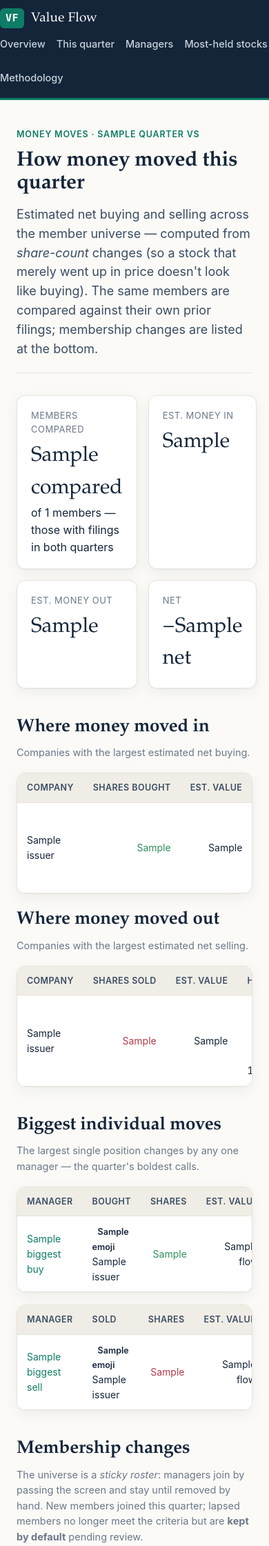
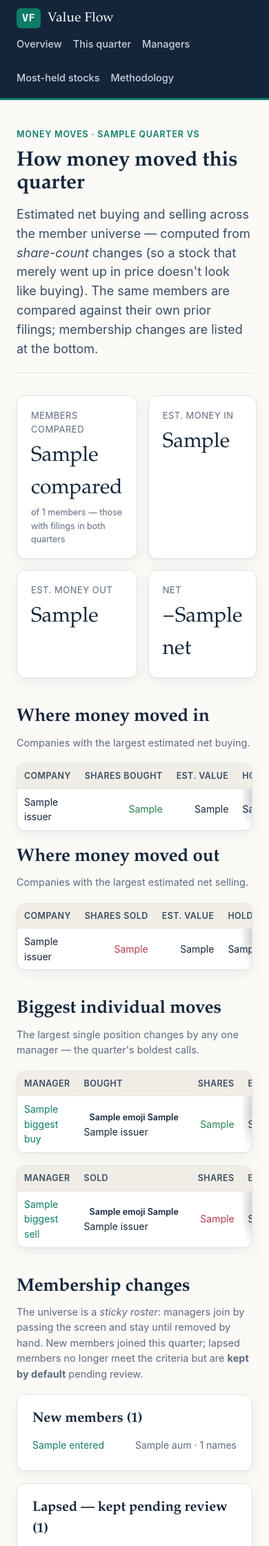
Before and after one commit to kyleding91/Fund-Manager-Analysis, a Python web app: template web/templates/moves.html in a window 390 px wide. Shown: the top 2241 px of the page at 69% size. Run offline with Jinja, Linux system fonts and the light colour scheme; the template is opened without the code that fills it: most values are stand-ins (such as "Sample title", 1, 10 or a date in 2020).

Commit message:
Design review fixes: batches 1+2 (11 quick wins + 3 reader-experience)
First run of the new design-reviewer agent (UI/UX critique grounded in
ui-ux-pro-max design rules + WCAG 2.1 AA, contrast ratios computed from actual
hex values) produced a prioritized report; this implements the approved
batches.

Breakage & accessibility (batch 1):
- B1 mobile masthead kept its side padding (nav was flush to the screen edge)
- B2 the 4-up change-counter cards no longer force horizontal page scroll on
  phones (inline grid style removed; responsive 2x2 applies) — fund + stock pages
- B3 footer text now uses the footer's light tone (#C9D2DC, 10.1:1) instead of
  the page's muted gray (3.45:1 on navy — failed AA on every page)
- B6 three tokens nudged over the 4.5:1 AA line: --green #28804F, --muted
  #5D6B7E, trimmed pill #8A5A0E (visually near-identical)
- B10 moves-page KPI card used an unstyled class (hint -> sub)
- C1 numerals, change pills and dates never wrap mid-value; C4 histogram
  baseline; C7 initial sort indicator on the managers table; C9 headline KPIs
  at 3 significant figures ($983B, not $982.74B); C11 exit badge de-emojied;
  C13 skip-to-content link for keyboard users

Reader experience (batch 2):
- B4 wide tables on mobile get scrolling-edge shadows (pure CSS,
  background-attachment: local) + tighter cell padding under 520px; fund
  holdings reordered so % of portfolio sits beside the company name
- B5 change indicators no longer rely on emoji alone: worded pills with
  aria-hidden text glyphs (+ ▲ ▼ ×) colored by the existing .chg-* styles;
  emoji removed from section headers (colorblind + screen-reader fix)
- B8 homepage dead ends removed: most-held stocks and new members now link to
  their pages (matching the identical lists elsewhere)

Also: design-reviewer agent definition (.claude/agents/), deferred review
items (B7, B9, C2-C14 remainder, D1-D5) parked in ROADMAP's design backlog.

Verified: 88 tests pass; mobile (375px) shows no horizontal scroll
(was 429px), nav at x=24 (was 0), 2x2 KPI grid, worded glyph pills live.

Co-Authored-By: Claude Opus 4.8 <noreply@anthropic.com>

```diff
--- a/web/static/style.css
+++ b/web/static/style.css
@@ -3,7 +3,7 @@
 :root {
   --ink: #14253A;
   --ink-soft: #3A4D63;
-  --muted: #6B7889;
+  --muted: #5D6B7E;
   --emerald: #0E7C66;
   --emerald-dark: #0a5c4c;
   --emerald-tint: #E5F0EC;
@@ -13,7 +13,7 @@
   --line-soft: #F0EDE6;
   --amber: #B7791F;
   --red: #B23A48;
-  --green: #2F8F5B;
+  --green: #28804F;
   --radius: 12px;
   --shadow: 0 1px 2px rgba(20,37,58,.04), 0 6px 20px rgba(20,37,58,.06);
   --serif: "Iowan Old Style", "Palatino Linotype", Palatino, Georgia, "Times New Roman", serif;
@@ -32,6 +32,9 @@ body {
   line-height: 1.55;
 }
 a { color: var(--emerald); text-decoration: none; }
+.skip-link { position: absolute; left: -9999px; top: 0; z-index: 100;
+  background: var(--emerald); color: #fff; padding: 8px 14px; border-radius: 0 0 8px 0; }
+.skip-link:focus { left: 0; }
 a:hover { text-decoration: underline; }
 .container { max-width: 1120px; margin: 0 auto; padding: 0 24px; }
 .muted { color: var(--muted); }
@@ -94,7 +97,7 @@ h2:first-child { margin-top: 0; }
 .barrow .fill.navy { background: var(--ink); }
 
 /* ---- histogram (vertical bars) ---- */
-.histogram { display: flex; align-items: flex-end; gap: 10px; height: 150px; padding-top: 8px; }
+.histogram { display: flex; align-items: flex-end; gap: 10px; height: 150px; padding-top: 8px; border-bottom: 1px solid var(--line); }
 .histobar { flex: 1; display: flex; flex-direction: column; align-items: center; justify-content: flex-end; gap: 6px; height: 100%; }
 .histobar .col { width: 100%; max-width: 46px; background: var(--emerald); border-radius: 5px 5px 0 0; min-height: 2px; }
 .histobar .col.navy { background: var(--ink); }
@@ -116,6 +119,7 @@ table.data tbody td { padding: 11px 14px; border-bottom: 1px solid var(--line-so
 table.data tbody tr:hover { background: #FAFBF9; }
 table.data tbody tr:last-child td { border-bottom: none; }
 .num { text-align: right; font-variant-numeric: tabular-nums; }
+table.data td.num, table.data .chg, td.nowrap { white-space: nowrap; }
 
 /* ---- badges / pills ---- */
 .badge { display: inline-flex; align-items: center; gap: 5px; font-size: 12.5px; font-weight: 600;
@@ -126,7 +130,7 @@ table.data tbody tr:last-child td { border-bottom: none; }
 .chg { font-weight: 600; font-size: 12.5px; padding: 2px 8px; border-radius: 999px; }
 .chg-new { background: #E6F4EC; color: #1E7A45; }
 .chg-added { background: #E8F1FB; color: #1F5FA8; }
-.chg-trimmed { background: #FBF1E3; color: #9A6510; }
+.chg-trimmed { background: #FBF1E3; color: #8A5A0E; }
 .chg-exited { background: #FBE9EB; color: #9E2B38; }
 .delta-pos { color: var(--green); }
 .delta-neg { color: var(--red); }
@@ -185,16 +189,36 @@ h3.qsub { font-family: var(--serif); font-size: 20px; margin: 30px 0 6px; letter
 .footer .footer-inner { display: grid; grid-template-columns: 1fr 1fr; gap: 28px; }
 .footer strong { color: #fff; }
 .footer .disclaimer { font-size: 12.5px; line-height: 1.6; }
+.footer .muted { color: #C9D2DC; }  /* 10.1:1 on navy; page-muted gray fails AA here */
 
 /* ---- responsive ---- */
 @media (max-width: 880px) {
   .kpis { grid-template-columns: 1fr 1fr; }
   .grid-2, .grid-3, .footer .footer-inner { grid-template-columns: 1fr; }
   .barrow { grid-template-columns: 130px 1fr auto; }
-  .masthead-inner { height: auto; flex-direction: column; align-items: flex-start; gap: 8px; padding: 12px 0; }
+  .masthead-inner { height: auto; flex-direction: column; align-items: flex-start; gap: 8px; padding: 12px 24px; }
   .nav { gap: 16px; }
 }
+@media (max-width: 880px) {
+  /* Scrolling-edge shadows: a soft cue that a table continues off-screen.
+     The cover gradients scroll WITH the content (attachment: local) so the
+     shadow fades out when fully scrolled to that edge. */
+  .table-wrap {
+    background-color: var(--card);
+    background-image:
+      linear-gradient(90deg, var(--card) 30%, rgba(255,255,255,0)),
+      linear-gradient(270deg, var(--card) 30%, rgba(255,255,255,0)),
+      radial-gradient(farthest-side at 0 50%, rgba(20,37,58,.22), transparent),
+      radial-gradient(farthest-side at 100% 50%, rgba(20,37,58,.22), transparent);
+    background-position: left center, right center, left center, right center;
+    background-repeat: no-repeat;
+    background-size: 40px 100%, 40px 100%, 16px 100%, 16px 100%;
+    background-attachment: local, local, scroll, scroll;
+  }
+}
+
 @media (max-width: 520px) {
+  table.data thead th, table.data tbody td { padding: 8px 10px; }
   .kpis { grid-template-columns: 1fr 1fr; }
   .barrow { grid-template-columns: 96px 1fr auto; font-size: 13px; }
   .histogram { gap: 5px; }
--- a/web/templates/base.html
+++ b/web/templates/base.html
@@ -28,6 +28,7 @@
   </script>
 </head>
 <body>
+<a class="skip-link" href="#main">Skip to content</a>
 <header class="masthead">
   <div class="container masthead-inner">
     <a class="brand" href="{{ root }}index.html">
@@ -44,7 +45,7 @@
   </div>
 </header>
 
-<main class="container">
+<main class="container" id="main">
   {% block content %}{% endblock %}
 </main>
 
--- a/web/templates/funds.html
+++ b/web/templates/funds.html
@@ -25,7 +25,7 @@
       <tr>
         <th data-sort="text" data-key="name">Manager <span class="arrow">▾</span></th>
         <th data-sort="text" data-key="type" class="">Type <span class="arrow">▾</span></th>
-        <th data-sort="num" data-key="aum" class="num">AUM <span class="arrow">▾</span></th>
+        <th data-sort="num" data-key="aum" class="num sorted-desc">AUM <span class="arrow">▾</span></th>
         <th data-sort="num" data-key="iss" class="num"># Holdings <span class="arrow">▾</span></th>
         <th data-sort="num" data-key="pos" class="num"># Positions <span class="arrow">▾</span></th>
         <th data-sort="text" data-key="filed" class="num">Filed <span class="arrow">▾</span></th>
--- a/web/templates/index.html
+++ b/web/templates/index.html
@@ -106,7 +106,7 @@
     <div class="barlist">
       {% for s in u.most_held[:12] %}
       <div class="barrow">
-        <span class="name">{{ s.issuer }}</span>
+        <span class="name"><a href="{{ root }}stocks/{{ s.cusip }}.html">{{ s.issuer }}</a></span>
         <span class="track"><span class="fill" style="width: {{ s.width }}%"></span></span>
         <span class="val">{{ s.num_funds }}</span>
       </div>
@@ -124,7 +124,7 @@
       <thead><tr><th class="no-sort">Manager</th><th class="no-sort num">AUM</th><th class="no-sort num"># Holdings</th></tr></thead>
       <tbody>
         {% for m in u.new_managers %}
-        <tr><td>{{ m.manager_name }}</td><td class="num">{{ m.aum }}</td><td class="num">{{ m.num_issuers }}</td></tr>
+        <tr><td><a href="{{ root }}funds/{{ m.cik }}.html">{{ m.manager_name }}</a></td><td class="num">{{ m.aum }}</td><td class="num">{{ m.num_issuers }}</td></tr>
         {% endfor %}
       </tbody>
     </table>
--- a/web/templates/moves.html
+++ b/web/templates/moves.html
@@ -13,7 +13,7 @@
 </section>
 
 <div class="kpis" style="margin-bottom:26px;">
-  <div class="kpi"><div class="label">Members compared</div><div class="value">{{ m.universe.compared }}</div><div class="hint">of {{ m.universe.count }} members — those with filings in both quarters</div></div>
+  <div class="kpi"><div class="label">Members compared</div><div class="value">{{ m.universe.compared }}</div><div class="sub">of {{ m.universe.count }} members — those with filings in both quarters</div></div>
   <div class="kpi"><div class="label">Est. money in</div><div class="value delta-pos">{{ m.gross_in }}</div></div>
   <div class="kpi"><div class="label">Est. money out</div><div class="value delta-neg">{{ m.gross_out }}</div></div>
   <div class="kpi"><div class="label">Net</div><div class="value {{ 'delta-pos' if m.net_positive else 'delta-neg' }}">{{ '+' if m.net_positive else '−' }}{{ m.net }}</div></div>
@@ -73,7 +73,7 @@
           {% for p in m.biggest_buys %}
           <tr>
             <td><a href="{{ root }}funds/{{ p.cik }}.html">{{ p.manager_name }}</a></td>
-            <td><span class="chg chg-{{ p.change_type }}">{{ p.emoji }}</span> {% if p.linked %}<a href="{{ root }}stocks/{{ p.cusip }}.html">{{ p.issuer }}</a>{% else %}{{ p.issuer }}{% endif %}</td>
+            <td><span class="chg chg-{{ p.change_type }}"><span aria-hidden="true">{{ p.emoji }}</span> {{ p.change_type|capitalize }}</span> {% if p.linked %}<a href="{{ root }}stocks/{{ p.cusip }}.html">{{ p.issuer }}</a>{% else %}{{ p.issuer }}{% endif %}</td>
             <td class="num delta-pos">{{ p.share_change }}</td>
             <td class="num">{{ p.flow }}</td>
           </tr>
@@ -88,7 +88,7 @@
           {% for p in m.biggest_sells %}
           <tr>
             <td><a href="{{ root }}funds/{{ p.cik }}.html">{{ p.manager_name }}</a></td>
-            <td><span class="chg chg-{{ p.change_type }}">{{ p.emoji }}</span> {% if p.linked %}<a href="{{ root }}stocks/{{ p.cusip }}.html">{{ p.issuer }}</a>{% else %}{{ p.issuer }}{% endif %}</td>
+            <td><span class="chg chg-{{ p.change_type }}"><span aria-hidden="true">{{ p.emoji }}</span> {{ p.change_type|capitalize }}</span> {% if p.linked %}<a href="{{ root }}stocks/{{ p.cusip }}.html">{{ p.issuer }}</a>{% else %}{{ p.issuer }}{% endif %}</td>
             <td class="num delta-neg">{{ p.share_change }}</td>
             <td class="num">{{ p.flow }}</td>
           </tr>
@@ -106,7 +106,7 @@
   criteria but are <strong>kept by default</strong> pending review.</p>
   <div style="display:grid;grid-template-columns:repeat(auto-fit,minmax(300px,1fr));gap:18px;">
     <div class="card">
-      <h3 class="qsub" style="margin-top:0;">🟢 New members ({{ m.entered|length }})</h3>
+      <h3 class="qsub" style="margin-top:0;">New members ({{ m.entered|length }})</h3>
       {% if m.entered %}
       <ul class="plain-list">
         {% for e in m.entered %}
@@ -116,7 +116,7 @@
       {% else %}<p class="muted">None this quarter.</p>{% endif %}
     </div>
     <div class="card">
-      <h3 class="qsub" style="margin-top:0;">⏸ Lapsed — kept pending review ({{ m.lapsed|length }})</h3>
+      <h3 class="qsub" style="margin-top:0;">Lapsed — kept pending review ({{ m.lapsed|length }})</h3>
       {% if m.lapsed %}
       <ul class="plain-list">
         {% for e in m.lapsed %}
@@ -127,7 +127,7 @@
     </div>
     {% if m.left %}
     <div class="card">
-      <h3 class="qsub" style="margin-top:0;">⚪ Left ({{ m.left|length }})</h3>
+      <h3 class="qsub" style="margin-top:0;">Left ({{ m.left|length }})</h3>
       <ul class="plain-list">
         {% for e in m.left %}
         <li><a href="{{ root }}funds/{{ e.cik }}.html">{{ e.name }}</a> <span class="muted">was {{ e.aum }} · {{ e.num_issuers }} names</span></li>
```
Also changed, not shown: ROADMAP.md (+16 -0 lines), src/site_data.py (+31 -7 lines), web/templates/fund.html (+7 -7 lines), web/templates/stock.html (+6 -6 lines), .claude/agents/design-reviewer.md (added).
